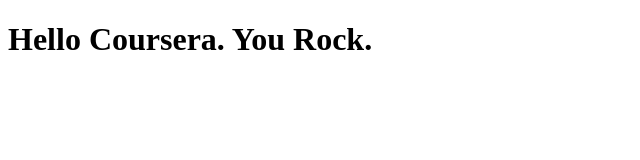
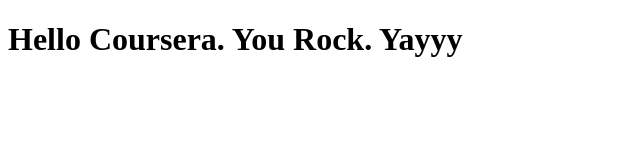
Before and after one commit to vishakhavaidywan/coursera-angularjs, a plain HTML site: page index.html in a window 1280 px wide. Shown: the whole page, without its empty margins (0-640 px from the left). Drawn offline with Linux system fonts and the light colour scheme.

Commit message:
first web file edited.

```diff
--- a/index.html
+++ b/index.html
@@ -7,6 +7,6 @@
         </title>
     </head>
     <body>
-        <h1> Hello Coursera. You Rock. </h1>
+        <h1> Hello Coursera. You Rock. Yayyy </h1>
     </body>
 </html>
```
